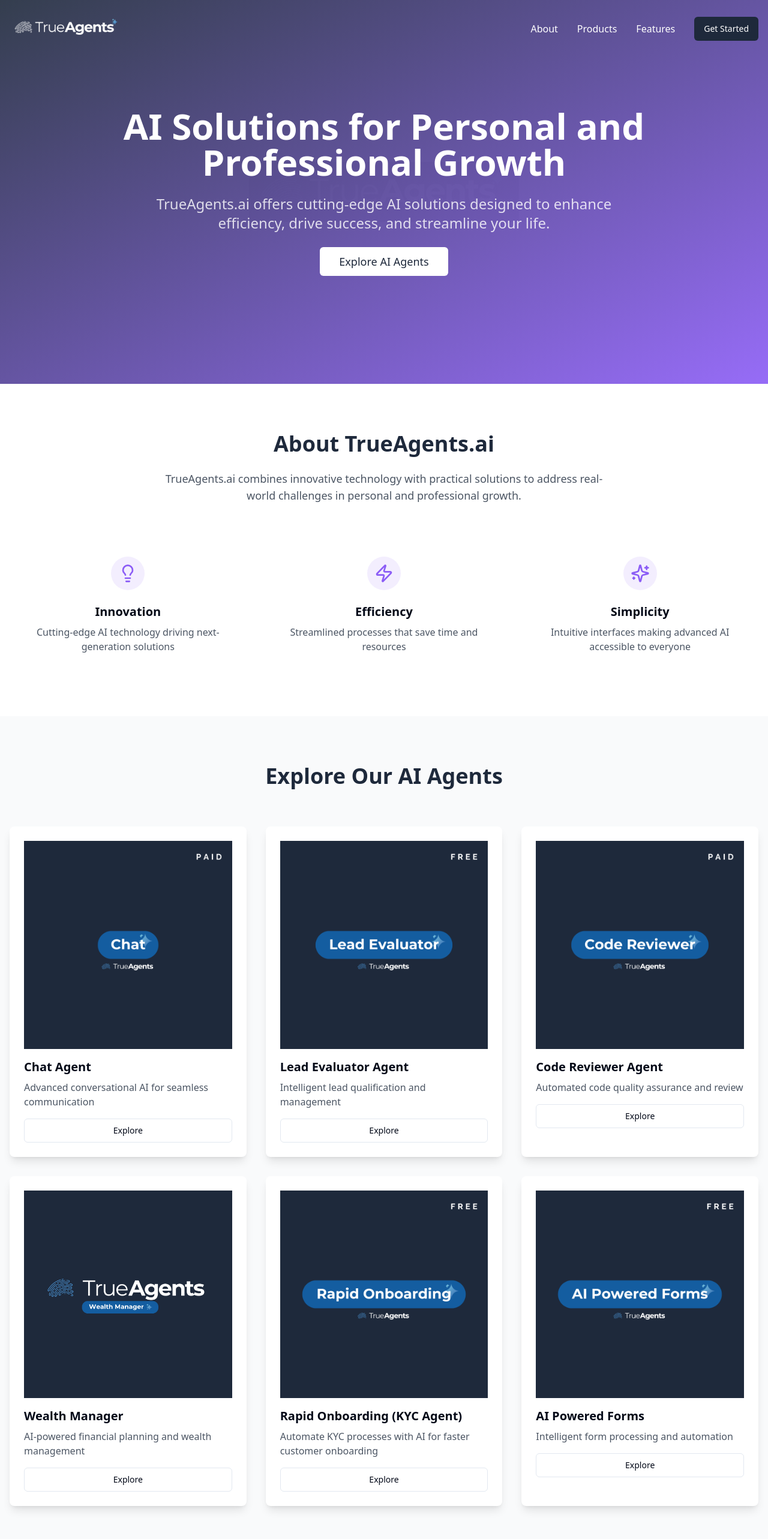
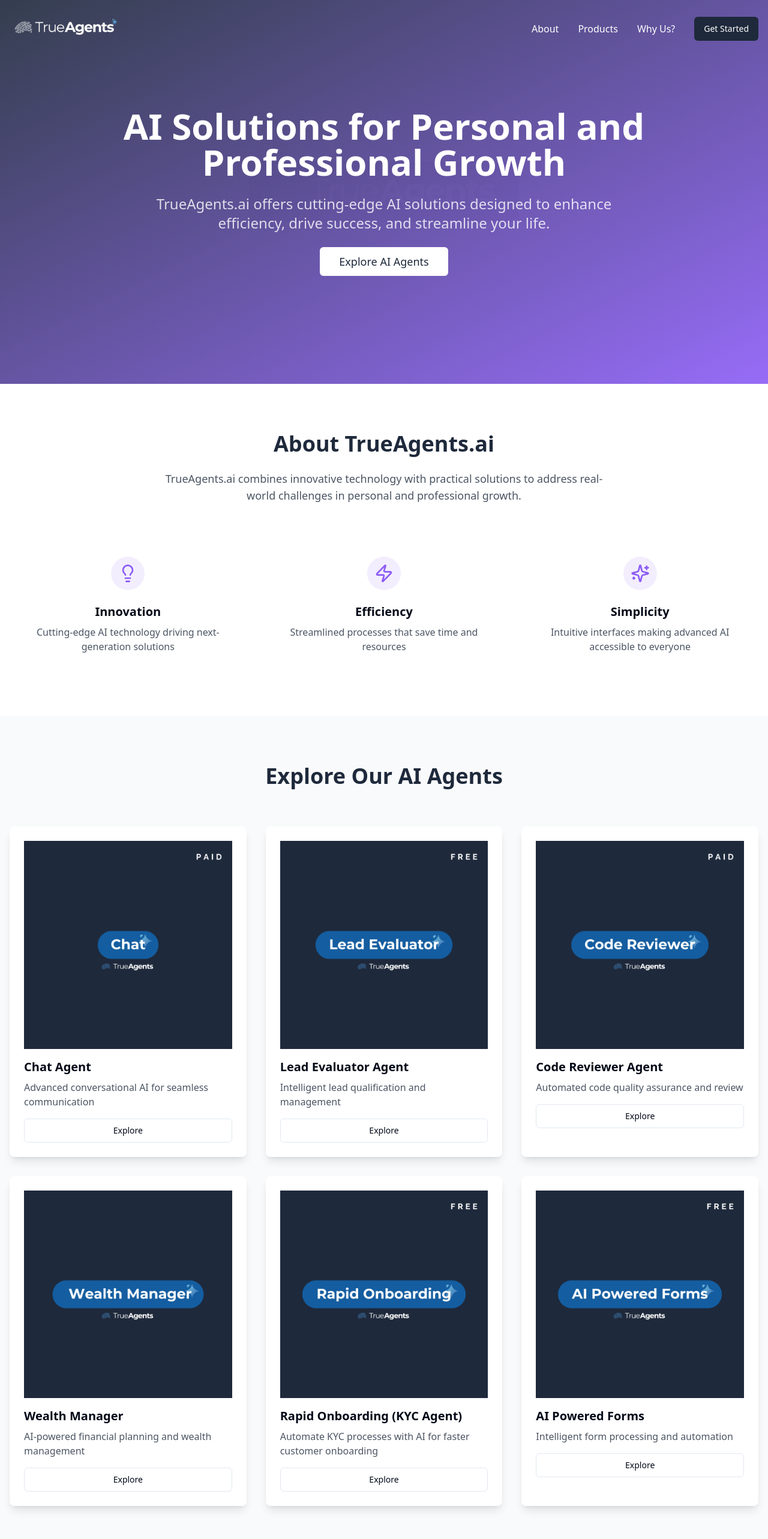
Before and after one commit to vikashsparxit/trueagents-web-portal, a React (Vite) app: page / in a window 1280 px wide. Shown: the top 2566 px of the page at 60% size. Built offline with nearby package versions, Linux system fonts and the light colour scheme.

Commit message:
Update navigation and image links
- Change the image in the AI Agents section.
- Fix the About link in the navigation menu to ensure it directs correctly.
- Rename the "Features" link in the navigation to "Why Us?".
[skip gpt_engineer]

```diff
--- a/src/components/Navigation.tsx
+++ b/src/components/Navigation.tsx
@@ -17,7 +17,14 @@ export const Navigation = () => {
   const scrollToSection = (id: string) => {
     const element = document.getElementById(id);
     if (element) {
-      element.scrollIntoView({ behavior: "smooth" });
+      const offset = 80; // Account for fixed header
+      const elementPosition = element.getBoundingClientRect().top;
+      const offsetPosition = elementPosition + window.pageYOffset - offset;
+
+      window.scrollTo({
+        top: offsetPosition,
+        behavior: "smooth"
+      });
     }
     setIsMobileMenuOpen(false);
   };
@@ -62,7 +69,7 @@ export const Navigation = () => {
                 isScrolled ? "text-primary" : "text-white"
               } hover:text-secondary transition-colors`}
             >
-              Features
+              Why Us?
             </button>
             <Button onClick={() => scrollToSection("products")}>Get Started</Button>
           </div>
@@ -99,7 +106,7 @@ export const Navigation = () => {
                 onClick={() => scrollToSection("features")}
                 className="text-primary hover:text-secondary transition-colors px-4 py-2"
               >
-                Features
+                Why Us?
               </button>
               <Button
                 onClick={() => scrollToSection("products")}
--- a/src/components/Products.tsx
+++ b/src/components/Products.tsx
@@ -21,7 +21,7 @@ export const Products = () => {
       link: "/code-reviewer",
     },
     {
-      image: "/lovable-uploads/ec6e0dc7-1695-4b17-8dd1-2c348b8437d8.png",
+      image: "/lovable-uploads/438647ea-c613-494a-8881-b6147ce2b736.png",
       name: "Wealth Manager",
       description: "AI-powered financial planning and wealth management",
       link: "/wealth-manager",
```
Also changed, not shown: public/lovable-uploads/438647ea-c613-494a-8881-b6147ce2b736.png (added).
